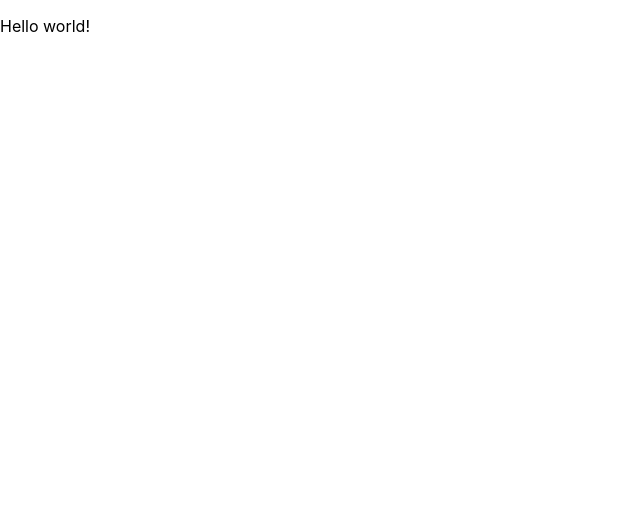
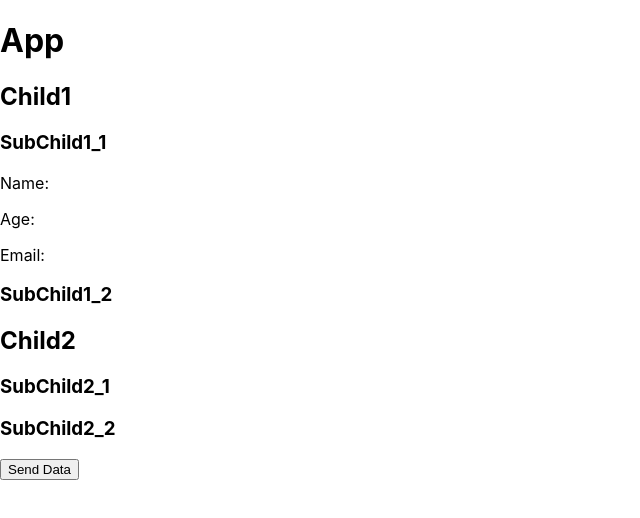
Before and after one commit to Andrew-Kutovy/react-course, a React (Create React App) app: page / in a window 1280 px wide. Shown: the top 518 px of the page, without its empty margins (0-640 px from the left). Built offline with nearby package versions, Linux system fonts and the light colour scheme.

Commit message:
complete --------

```diff
--- a/src/App.js
+++ b/src/App.js
@@ -1,11 +1,21 @@
-import './App.css';
+import React, { createContext, useState } from 'react';
+import Child1 from './Сomponents/Child1Component/Child1';
+import Child2 from './Сomponents/Child2Component/Child2';
 
-function App() {
-  return (
-    <div className="App">
-      <p>Hello world!</p>
-    </div>
-  );
-}
+export const DataContext = createContext();
+
+const App = () => {
+    const [data, setData] = useState(null);
+
+    return (
+        <div>
+            <h1>App</h1>
+            <DataContext.Provider value={{ data, setData }}>
+                <Child1 />
+                <Child2 />
+            </DataContext.Provider>
+        </div>
+    );
+};
 
 export default App;
--- /dev/null
+++ b/src/Сomponents/Child1Component/Child1.js
@@ -0,0 +1,15 @@
+import React from 'react';
+import SubChild1_1 from './SubComponents/SubChild1_1';
+import SubChild1_2 from './SubComponents/SubChild1_2';
+
+const Child1 = () => {
+    return (
+        <div>
+            <h2>Child1</h2>
+            <SubChild1_1 />
+            <SubChild1_2 />
+        </div>
+    );
+};
+
+export default Child1;
--- /dev/null
+++ b/src/Сomponents/Child1Component/SubComponents/SubChild1_1.js
@@ -0,0 +1,17 @@
+import React, { useContext } from 'react';
+import { DataContext } from '../../../App';
+
+const SubChild1_1 = () => {
+    const { data } = useContext(DataContext);
+
+    return (
+        <div>
+            <h3>SubChild1_1</h3>
+            <p>Name: {data ? data.name : ''}</p>
+            <p>Age: {data ? data.age : ''}</p>
+            <p>Email: {data ? data.email : ''}</p>
+        </div>
+    );
+};
+
+export default SubChild1_1;
--- /dev/null
+++ b/src/Сomponents/Child1Component/SubComponents/SubChild1_2.js
@@ -0,0 +1,11 @@
+import React from 'react';
+
+const SubChild1_2 = () => {
+    return (
+        <div>
+            <h3>SubChild1_2</h3>
+        </div>
+    );
+};
+
+export default SubChild1_2;
--- /dev/null
+++ b/src/Сomponents/Child2Component/Child2.js
@@ -0,0 +1,15 @@
+import React from 'react';
+import SubChild2_1 from './SubComponents/SubChild2_1';
+import SubChild2_2 from './SubComponents/SubChild2_2';
+
+const Child2 = () => {
+    return (
+        <div>
+            <h2>Child2</h2>
+            <SubChild2_1 />
+            <SubChild2_2 />
+        </div>
+    );
+};
+
+export default Child2;
--- /dev/null
+++ b/src/Сomponents/Child2Component/SubComponents/SubChild2_1.js
@@ -0,0 +1,11 @@
+import React from 'react';
+
+const SubChild2_1 = () => {
+    return (
+        <div>
+            <h3>SubChild2_1</h3>
+        </div>
+    );
+};
+
+export default SubChild2_1;
--- /dev/null
+++ b/src/Сomponents/Child2Component/SubComponents/SubChild2_2.js
@@ -0,0 +1,24 @@
+import React, { useContext } from 'react';
+import { DataContext } from '../../../App';
+
+const SubChild2_2 = () => {
+    const { setData } = useContext(DataContext);
+
+    const handleClick = () => {
+        const data = {
+            name: 'John Doe',
+            age: 30,
+            email: 'johndoe@example.com'
+        };
+        setData(data);
+    };
+
+    return (
+        <div>
+            <h3>SubChild2_2</h3>
+            <button onClick={handleClick}>Send Data</button>
+        </div>
+    );
+};
+
+export default SubChild2_2;
```
